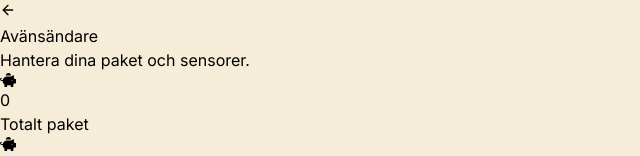
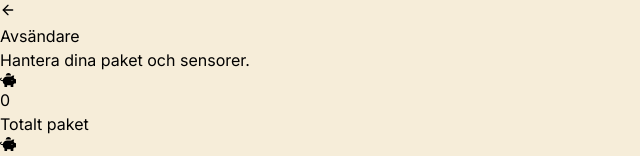
Before and after one commit to ChasAcademy-Team-9/frontend, a React (Vite) app: page /sender in a window 1280 px wide. Shown: the top 156 px of the page, without its empty margins (0-640 px from the left). Built offline with nearby package versions, Linux system fonts and the light colour scheme.

Commit message:
Fix spelling

```diff
--- a/src/pages/sender/Sender.tsx
+++ b/src/pages/sender/Sender.tsx
@@ -11,7 +11,7 @@ export function Sender() {
   return (
     <main>
       <BackArrow />
-      <h1>Avänsändare</h1>
+      <h1>Avsändare</h1>
       <p>Hantera dina paket och sensorer.</p>
       <section>
         <div>
```
